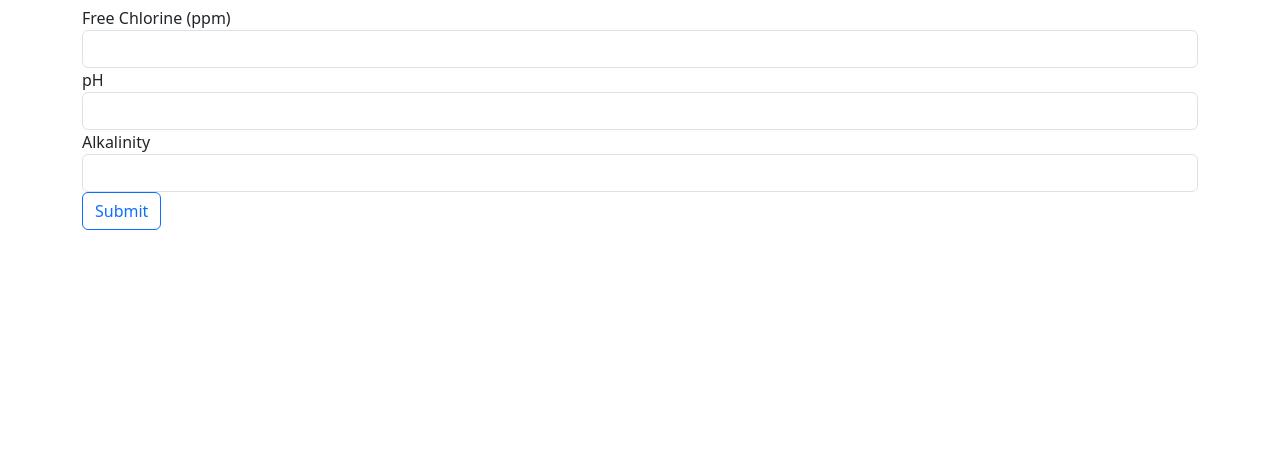
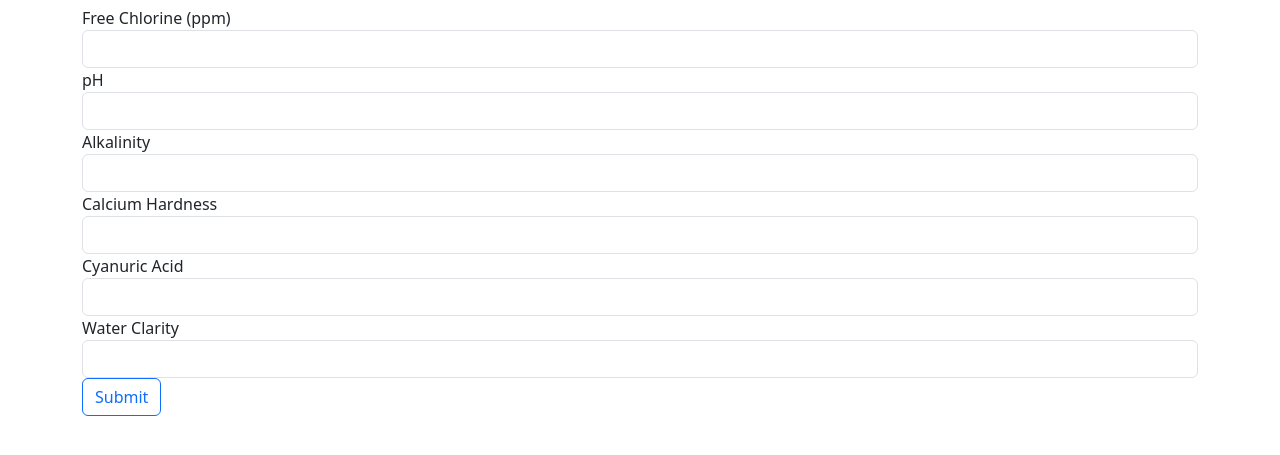
Before and after one commit to QuinnCalzada/AquaManage, a Flask app: a page that uses templates/Add Record.html in a window 1280 px wide. Shown: the part 154-609 px from the top of the page. Run offline with Flask 3, Linux system fonts and the light colour scheme.

Commit message:
needs debugging but overall should be up to date with the scrumwise

```diff
--- a/run.py
+++ b/run.py
@@ -27,11 +27,18 @@ class chemicalEntry(db.Model):
 	chlorine = db.Column(db.Float, nullable=True)
 	pH = db.Column(db.Float, nullable=True)
 	alkalinity = db.Column(db.Float, nullable=True)
+	calciumHardness = db.Column(db.Float, nullable = True)
+	cyanuricAcid = db.Column(db.Float, nullable = True)
+	waterClarity = db.Column(db.String(50), nullable = True)
 
-	def __init__(self, chlorine, pH, alkalinity):
+	def __init__(self, chlorine, pH, alkalinity, calciumHardness, cyanuricAcid, waterClarity):
 		self.chlorine = chlorine
 		self.pH = pH
 		self.alkalinity = alkalinity
+		self.calciumHardness = calciumHardness
+		self.cyanuricAcid = cyanuricAcid
+		self.waterClarity = waterClarity
+
 
 @app.route("/Dashboard")
 def dashboard():
@@ -70,8 +77,11 @@ def addRecord():
 		chlorine_value = request.form["chlorine_value"]
 		pH_value = request.form["pH_value"]
 		alkalinity_value = request.form["alkalinity_value"]
+		calcium_value = request.form["calcium_value"]
+		cyanuricAcid_value = request.form["cyanuricAcid_value"]
+		waterClarity_entry = request.form["waterClarity_entry"]
 
-		entry = chemicalEntry(chlorine_value, pH_value, alkalinity_value)
+		entry = chemicalEntry(chlorine_value, pH_value, alkalinity_value, calcium_value, cyanuricAcid_value, waterClarity_entry)
 
 		db.session.add(entry)
 		db.session.commit()
--- a/templates/Add Record.html
+++ b/templates/Add Record.html
@@ -20,6 +20,18 @@
         <label for="exampleFormControlInput1">Alkalinity</label>
         <input class="form-control" type = "number" step= "0.1" min = "0" name = "alkalinity_value">
     </div>
+    <div class="form-group">
+        <label for="exampleFormControlInput1">Calcium Hardness</label>
+        <input class="form-control" type = "number" step = "0.1" min = "0" name = "calcium_value">
+    </div>
+    <div class="form-group">
+        <label for="exampleFormControlInput1">Cyanuric Acid</label>
+        <input class="form-control" type = "number" step = "0.1" min = "0" name = "cyanuricAcid_value">
+    </div>
+    <div class="form-group">
+        <label for="exampleFormControlInput1">Water Clarity</label>
+        <input class="form-control" type = "text" name = "waterClarity_entry">
+    </div>
 
         <input type = "submit" value = "Submit" class="btn btn-outline-primary" >
 
```
Also changed, not shown: templates/Chemical Log.html (+52 -2 lines), instance/chemicalEntries.db (added).
